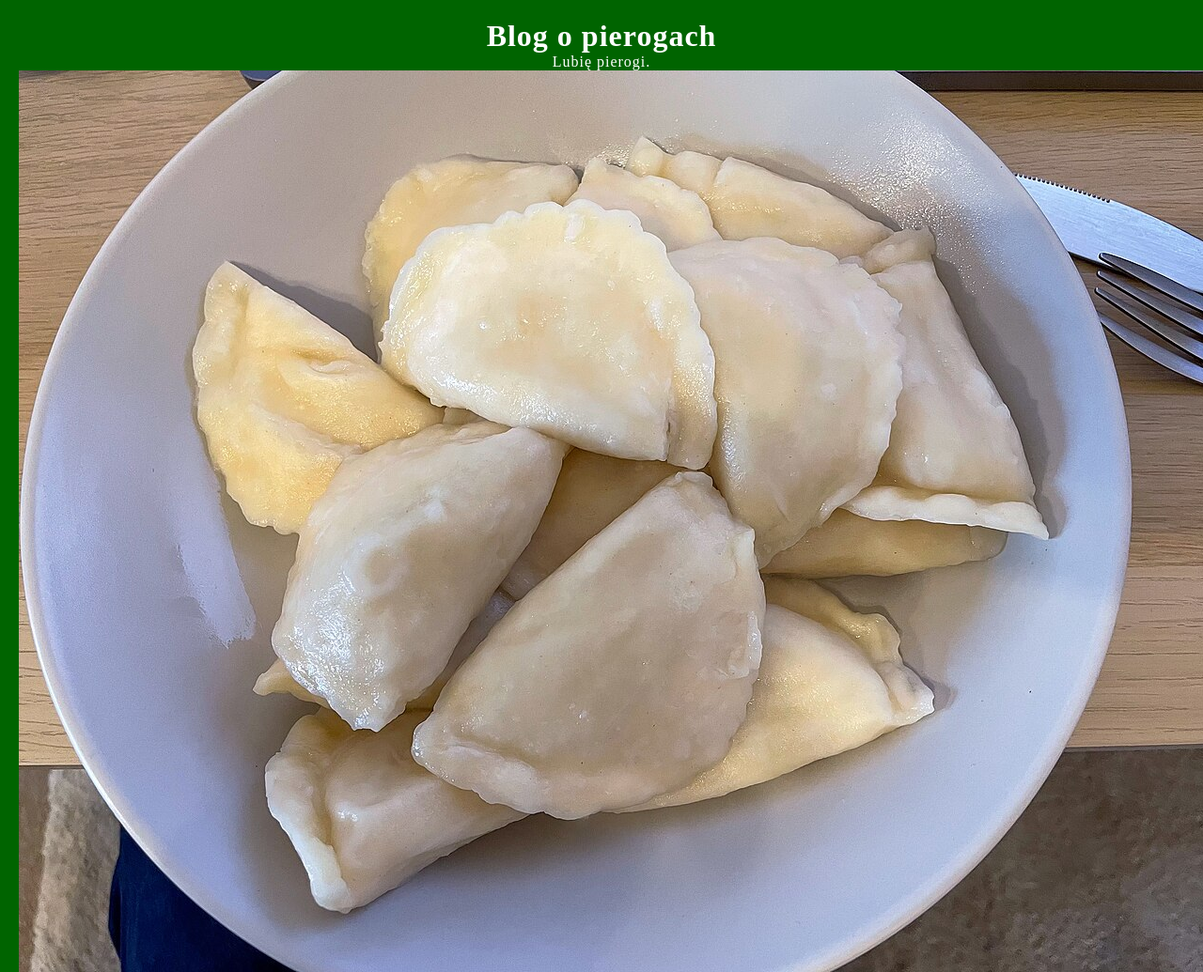
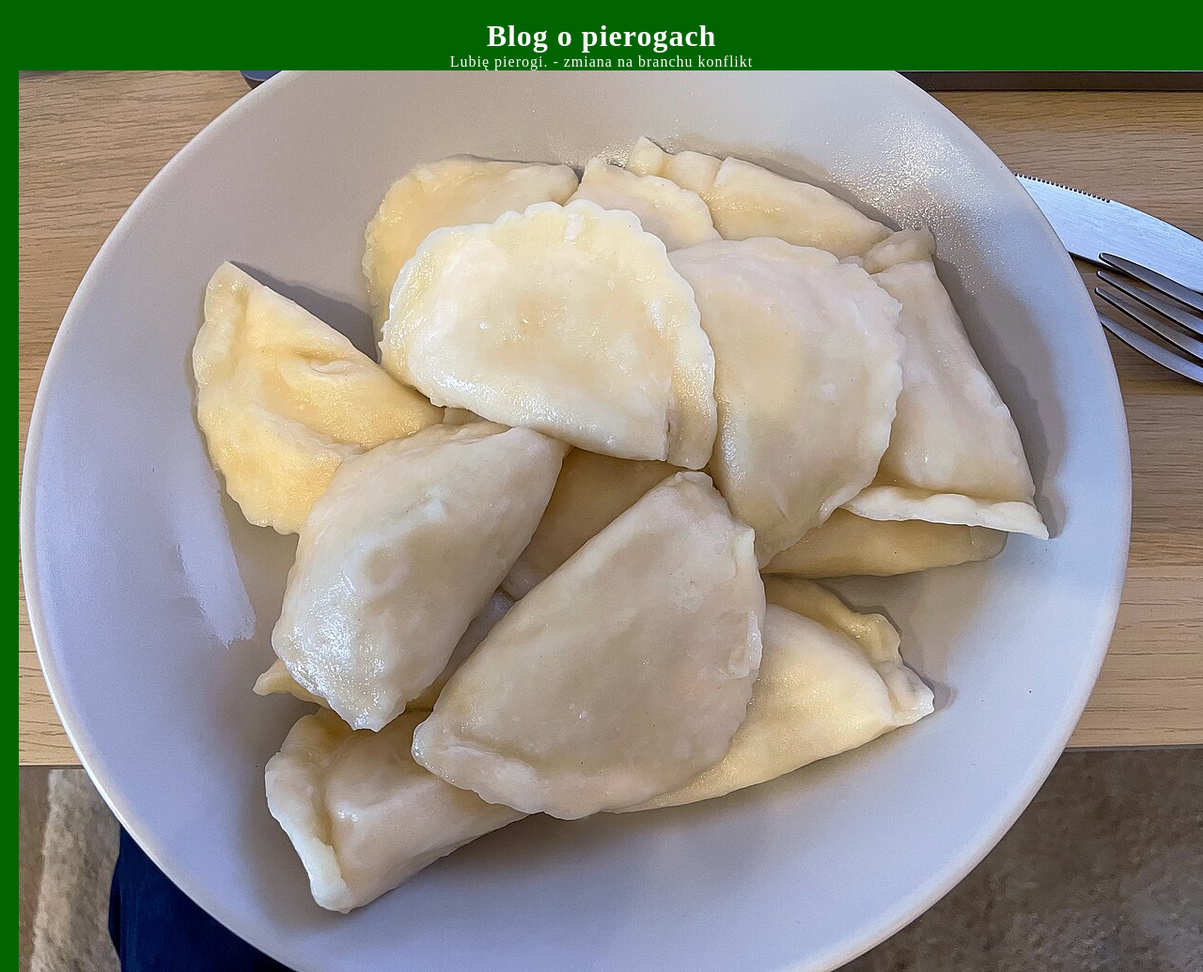
Before and after one commit to kotelkonrad/projekt_NWWO, a plain HTML site: page index.html in a window 1280 px wide. Shown: the top 1035 px of the page at 94% size. Drawn offline with Linux system fonts and the light colour scheme.

Commit message:
zmiana na branchu main w celu konfliktu

```diff
--- a/index.html
+++ b/index.html
@@ -37,7 +37,7 @@
     <body>
         <header>
             <h1>Blog o pierogach</h1>
-            <p>Lubię pierogi.</p>
+            <p>Lubię pierogi. - zmiana na branchu konflikt</p>
             <img src="zasoby/pierogiukrainskie.jpg" alt="Pierogi">
         </header>
         <main>
```
